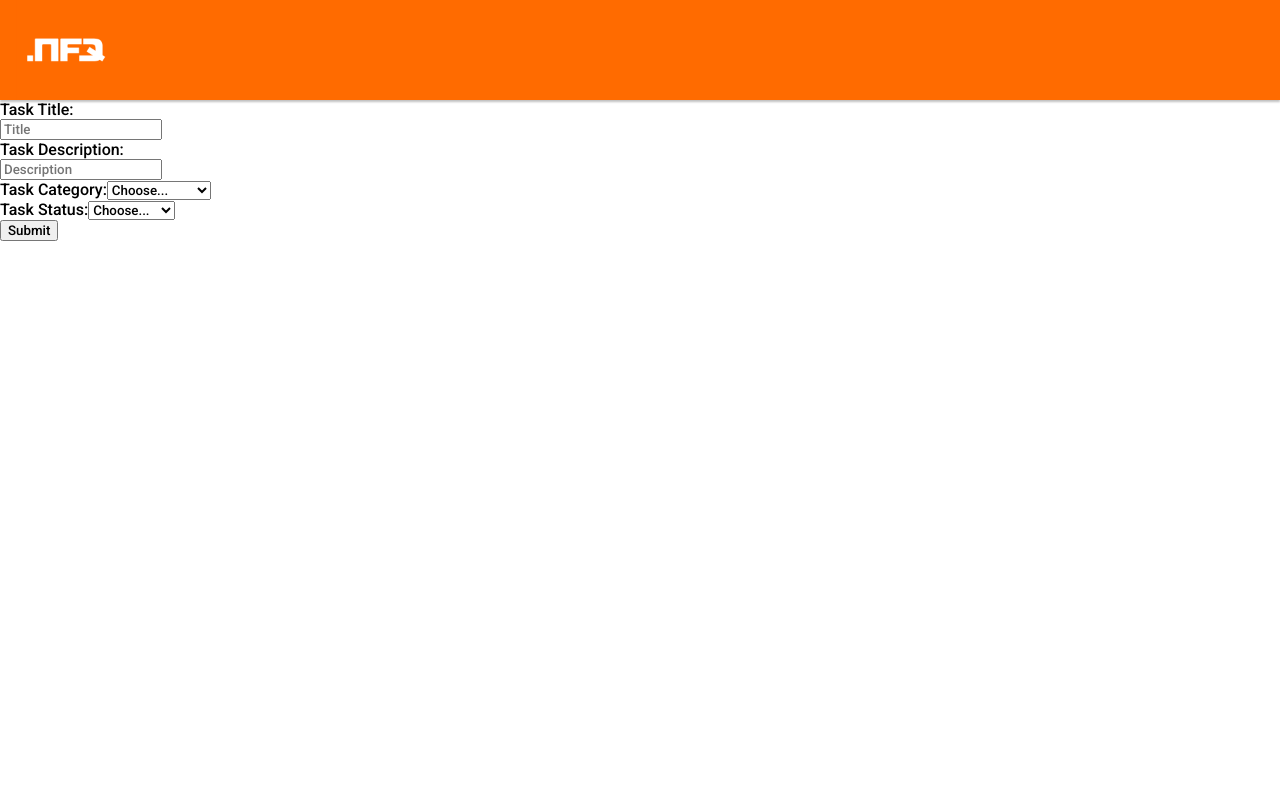
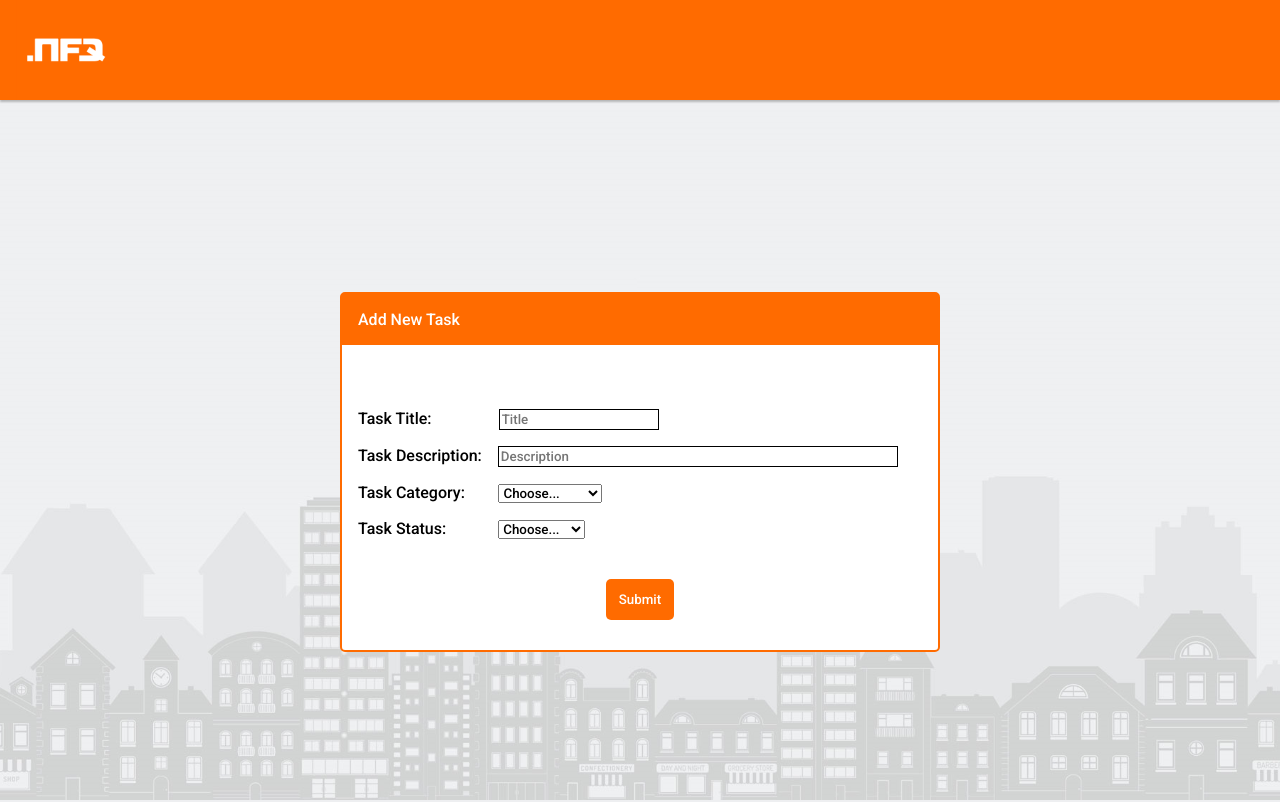
Before and after one commit to EivydasLeo-zz/taskManagementCrud, a React (Create React App) app in the folder client/: page /addNewTask in a window 1280 px wide. Shown: the top 802 px of the page. Built offline with nearby package versions, Linux system fonts and the light colour scheme.

Commit message:
handleText added, css styling

```diff
--- a/client/src/App.css
+++ b/client/src/App.css
@@ -1,4 +1,15 @@
 @import url('https://fonts.googleapis.com/css2?family=Roboto:wght@500;700&display=swap');
+
+/* Variables */
+
+:root {
+  --white: #fff;
+  --nfq: #ff6b00;
+  --gray: #999999;
+  --blackshadow: rgba(0, 0, 0, 0.8);
+  --textgray: #757575;
+  --lightwhite: rgb(233, 231, 231);
+}
 
 * {
   box-sizing: border-box;
--- a/client/src/App.jsx
+++ b/client/src/App.jsx
@@ -3,7 +3,7 @@ import React, { Component } from 'react';
 import MainPage from './components/MainPage/MainPage';
 import { ToastContainer } from 'react-toastify';
 import 'react-toastify/dist/ReactToastify.css';
-
+import Footer from './components/Footer/Footer';
 class App extends Component {
   state = {};
   render() {
@@ -11,6 +11,7 @@ class App extends Component {
       <div className="appContainer">
         <ToastContainer />
         <MainPage />
+        <Footer />
       </div>
     );
   }
--- a/client/src/components/Footer/Footer.css
+++ b/client/src/components/Footer/Footer.css
@@ -8,7 +8,7 @@
 }
 
 .footer-Container {
-  height: 80px;
+  height: 60px;
   background-color: var(--nfq);
   color: var(--white);
   display: flex;
--- a/client/src/components/MainPage/MainPage.css
+++ b/client/src/components/MainPage/MainPage.css
@@ -0,0 +1,17 @@
+/* Variables */
+:root {
+  --white: rgb(255, 255, 255);
+  --nfq: #ff6b00;
+  --blackshadow: rgba(0, 0, 0, 0.8);
+  --textgray: #757575;
+}
+
+.mainPage {
+  background-image: url(./bg1.jpg);
+  background-size: cover;
+  background-position: bottom;
+  background-attachment: fixed;
+  width: 100%;
+  height: 100%;
+  box-shadow: inset 0 0 0 800px #0000000a;
+}
--- a/client/src/components/MainPage/MainPage.jsx
+++ b/client/src/components/MainPage/MainPage.jsx
@@ -1,4 +1,5 @@
 import React, { Component } from 'react';
+import './MainPage.css';
 import Navbar from '../Navbar/Navbar';
 import TaskList from './../TaskList/TaskList';
 import { Switch, Route } from 'react-router';
--- a/client/src/components/NewTask/NewTask.css
+++ b/client/src/components/NewTask/NewTask.css
@@ -0,0 +1,98 @@
+/* Variables */
+:root {
+  --white: rgb(255, 255, 255);
+  --nfq: #ff6b00;
+  --blackshadow: rgba(0, 0, 0, 0.8);
+  --textgray: #757575;
+}
+
+.newTaskContainer {
+  height: 730px;
+  margin-top: 12rem;
+}
+
+.newTask-Form {
+  background-color: var(--white);
+  border: 2px solid var(--nfq);
+  width: 600px;
+  height: 360px;
+  display: flex;
+  flex-flow: column;
+  margin: 0 auto;
+  border-radius: 5px;
+}
+
+.newTask-Header {
+  background-color: var(--nfq);
+  color: var(--white);
+  padding: 1rem;
+  width: 100%;
+}
+
+.newTask-Body {
+  margin-top: 3rem;
+}
+
+.newTask-Title,
+.newTask-Description,
+.newTask-Category,
+.newTask-Status {
+  margin: 1rem 0 0 1rem;
+}
+
+label {
+  margin-right: 1rem;
+}
+
+.title-description {
+  width: 400px;
+}
+
+input {
+  padding: 2px;
+  border: 1px solid black;
+}
+input:focus {
+  outline: none !important;
+  border: 2px solid var(--nfq);
+}
+
+.title-input {
+  margin-left: 3.2rem;
+}
+
+.select-Category {
+  margin-left: 1.1rem;
+}
+
+.select-Category:focus {
+  outline: none !important;
+  border: 2px solid var(--nfq);
+}
+
+.select-Status {
+  margin-left: 2.25rem;
+}
+.select-Status:focus {
+  outline: none !important;
+  border: 2px solid var(--nfq);
+}
+
+.newTask-Footer {
+  display: flex;
+  justify-content: center;
+  align-items: center;
+  margin-top: 2.5rem;
+}
+
+.newTask-SubmitBtn {
+  background-color: var(--nfq);
+  color: white;
+  border: none;
+  padding: 0.8rem;
+  border-radius: 5px;
+}
+
+.newTask-SubmitBtn:hover {
+  cursor: pointer;
+}
--- a/client/src/components/NewTask/NewTask.jsx
+++ b/client/src/components/NewTask/NewTask.jsx
@@ -1,5 +1,6 @@
 import React, { Component } from 'react';
 import { editOneTask, postNewTask } from '../../service/fetchData';
+import './NewTask.css';
 import { getAllTasks } from './../../service/fetchData';
 import { toast } from 'react-toastify';
 class NewTask extends Component {
@@ -33,6 +34,16 @@ class NewTask extends Component {
     this.setState({ status: event.target.value });
   };
 
+  handleText = () => {
+    const editText = 'Edit Task';
+    const newTaskText = 'Add New Task';
+    if (this.state._id) {
+      return editText;
+    } else {
+      return newTaskText;
+    }
+  };
+
   handleSubmit = (event) => {
     event.preventDefault();
     const objToSend = {
@@ -44,6 +55,7 @@ class NewTask extends Component {
 
     if (this.state._id) {
       editOneTask(this.state._id, objToSend);
+      this.handleText();
       toast.info(`Task has been edited.`);
     } else {
       postNewTask(objToSend);
@@ -59,24 +71,31 @@ class NewTask extends Component {
     return (
       <div className="newTaskContainer">
         <form className="newTask-Form" onSubmit={this.handleSubmit}>
+          <div className="newTask-Header">{this.handleText()}</div>
+          <div className="newTask-Body">
             <div className="newTask-Title">
               <label className="title-label">Task Title:</label>
-            <div>
-              <input type="text" placeholder="Title" value={this.state.title} onChange={this.handleTitle} />
+              <input
+                className="title-input"
+                type="text"
+                placeholder="Title"
+                value={this.state.title}
+                onChange={this.handleTitle}
+              />
             </div>
+            <div className="newTask-Description">
               <label className="description-label">Task Description:</label>
-            <div className="newTask-Description">
               <input
+                className="title-description"
                 type="text"
                 placeholder="Description"
                 value={this.state.description}
                 onChange={this.handleDescription}
               />
             </div>
-          </div>
             <div className="newTask-Category">
               <label className="category-label">Task Category:</label>
-            <select name="category" id="category" onChange={this.handleCategory}>
+              <select className="select-Category" id="category" onChange={this.handleCategory}>
                 <option className="category-option">Choose...</option>
                 <option value="Call">Call</option>
                 <option value="Email">Email</option>
@@ -86,17 +105,18 @@ class NewTask extends Component {
             </div>
             <div className="newTask-Status">
               <label className="status-label">Task Status:</label>
-            <select name="status" id="status" onChange={this.handleStatus}>
+              <select className="select-Status" id="status" onChange={this.handleStatus}>
                 <option className="status-option">Choose...</option>
                 <option value="Open">Open</option>
                 <option value="Closed">Closed</option>
                 <option value="Completed">Completed</option>
               </select>
             </div>
-          <div>
+            <div className="newTask-Footer">
               <button className="newTask-SubmitBtn" type="submit">
                 Submit
               </button>
+            </div>
           </div>
         </form>
       </div>
--- a/client/src/components/TaskList/TaskList.css
+++ b/client/src/components/TaskList/TaskList.css
@@ -1,6 +1,5 @@
 .taskListContainer {
-  background: rgba(226, 225, 225, 0.466);
-  height: 1200px;
+  height: 810px;
   display: flex;
   flex-flow: column;
   align-items: center;
```
Also changed, not shown: client/src/components/MainPage/bg1.jpg (added). Lines whose indentation alone changed are shown as unchanged.
